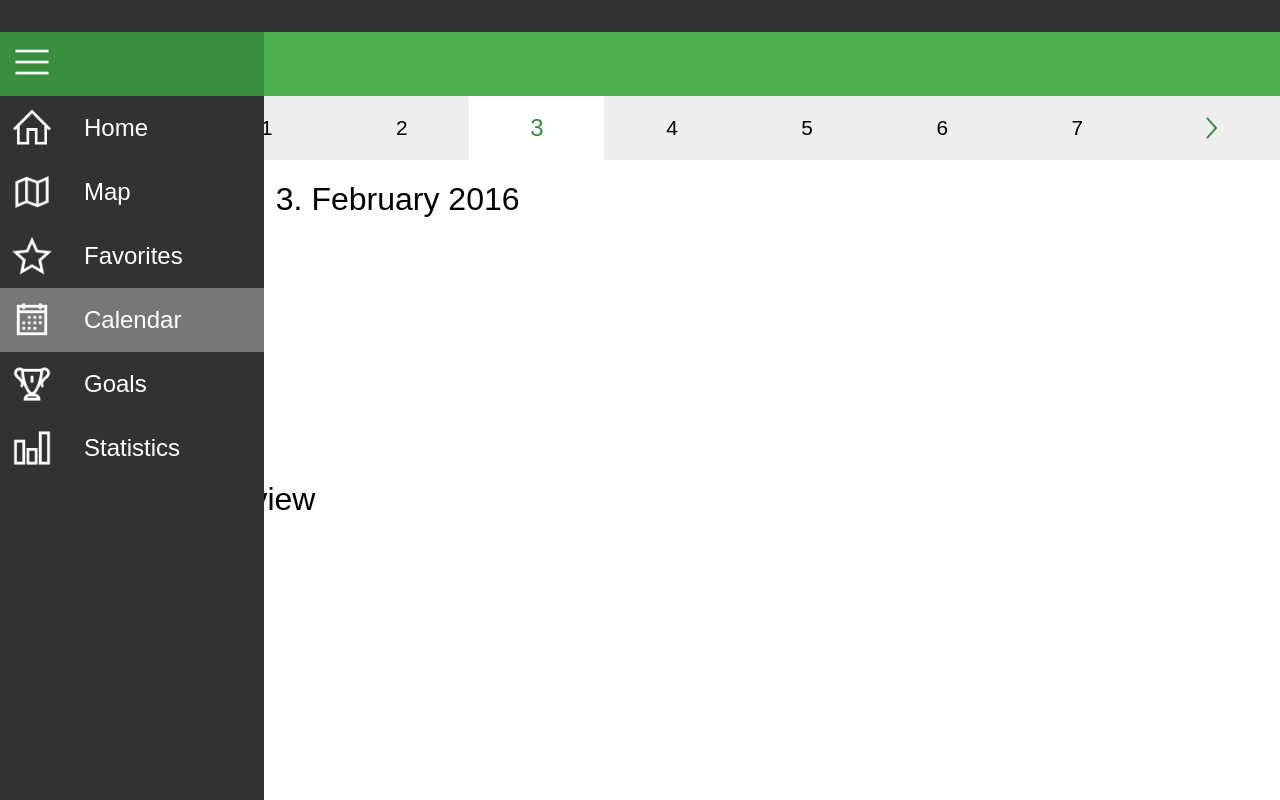
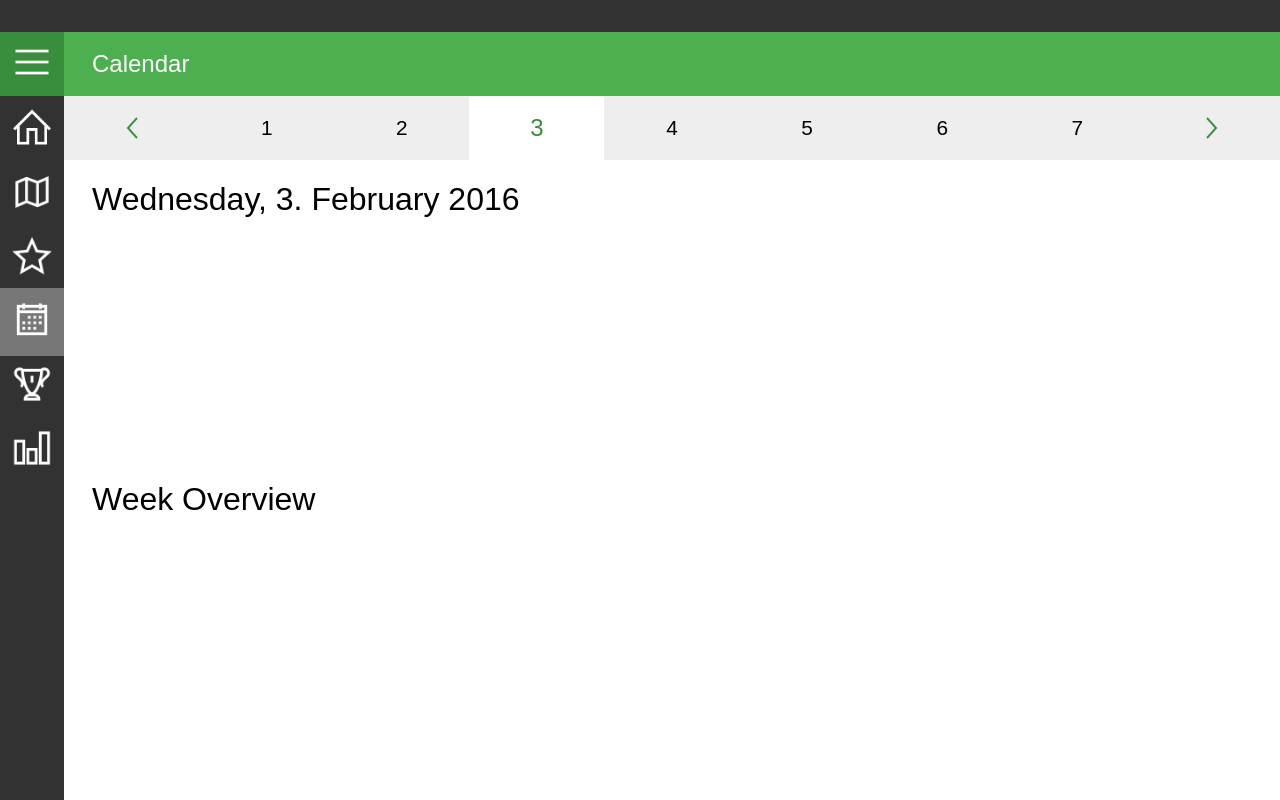
Before and after one commit to elordin/threesixty, a plain HTML site: page app/calendar.html in a window 1280 px wide. Both pictures are taken after a click on the button 32 px from the left and 62 px from the top of the page. Drawn offline with Linux system fonts and the light colour scheme.

Commit message:
Making the app layout adaptive to screen width

```diff
--- a/app/calendar.html
+++ b/app/calendar.html
@@ -77,8 +77,7 @@
     </header>
 
 
-    <main>
-
+    <nav>
         <div class="day-container">
             <div class="day-item">
                 <a id="previous-week" href="#">
@@ -134,6 +133,11 @@
                 </a>
             </div>
         </div>
+    </nav>
+
+
+
+    <main>
 
         <h1 class="date-title">Sunday, 31. March 2016</h1>
         <pre id="date-activity"></pre>
--- a/app/css/calendar.css
+++ b/app/css/calendar.css
@@ -7,7 +7,6 @@
     display: flex;
     flex-direction: row;
     justify-content: space-between;
-    margin: 0 0 0 -28px;
 }
 
 .day-item {
--- a/app/css/layout.css
+++ b/app/css/layout.css
@@ -1,12 +1,19 @@
 /* ****************** */
 /*  Top Level Layout  */
 /* ****************** */
+
+html,
+body {
+    height: 100%;
+}
 
 header {
     background: #4DAF50;
     border-top: 32px solid #323232;
     height: 64px;
-    margin: 0 0 0 64px;
+    overflow: hidden;
+    margin-left: 64px;
+    padding-left: 28px;
 }
 
 aside {
@@ -17,9 +24,21 @@ aside {
     position: absolute;
 }
 
+aside.extended {
+    position: relative;
+}
+
+nav {
+    overflow: hidden;
+    margin-left: 64px;
+}
+
 main {
-    margin: 0 0 0 92px;
+    overflow: hidden;
+    margin-left: 64px;
+    padding-left: 28px;
 }
+
 
 
 
@@ -30,7 +49,7 @@ main {
 header h1 {
     display: inline-block;
     color: white;
-    margin: 18px 28px;
+    margin: 18px 0;
     font-size: 1.5em;
     font-weight: 100;
 }
@@ -73,8 +92,6 @@ aside a.selected {
     padding: 8px 10px;
 }
 
-
-
 .nav-item {
     display: inline-block;
     width: 100%;
@@ -102,7 +119,7 @@ aside a.selected {
 }
 
 .nav-description.visible {
-    display: inline;
+    display: inline-block;
 }
 
 .nav-content-container {
@@ -126,3 +143,12 @@ main h2 {
     font-size: 0.9em;
     font-weight: 400;
 }
+
+
+/* ****************** */
+/*    Media Query     */
+/* ****************** */
+
+@media screen and (min-width: 800px) {
+
+}
--- a/app/js/dashboard.js
+++ b/app/js/dashboard.js
@@ -5,12 +5,12 @@ window.addEventListener('load', function (e) {
      var requestText = {
         "type": "visualization",
         "visualization": {
-            "type": "piechart",
+            "type": "pichart",
             "args": {
 
                 "width": 300,
                 "height": 300,
-                "ids": ["data1"],
+                "ids": ["4ec0cdbe-32b6-4b30-8be2-6f07efeecf0b"],
                 "borderRight": 0,
                 "borderTop": 10,
                 "borderLeft": 25,
@@ -20,7 +20,7 @@ window.addEventListener('load', function (e) {
             }
         },
         "processor": [],
-        "data": ["data1", "data2"]
+        "data": ["4ec0cdbe-32b6-4b30-8be2-6f07efeecf0b"]
     }
 
 
--- a/app/js/navigation.js
+++ b/app/js/navigation.js
@@ -1,23 +1,44 @@
+var mediaQuery = window.matchMedia('(min-width: 800px)');
+var $aside = $('aside');
+var $description = $('.nav-description');
+
+$(window).load(checkWindowWidth);
+
+$(window).resize(checkWindowWidth);
+
+
+function checkWindowWidth() {
+    if (mediaQuery.matches) {
+        showSideMenu();
+        $aside.addClass('extended');
+    } else {
+        hideSideMenu();
+        $aside.removeClass('extended');
+
+    }
+}
+
+
+
+function showSideMenu() {
+    $aside.width('264px');
+    $description.addClass('visible');
+}
+
+function hideSideMenu() {
+    $aside.width('64px');
+    $description.removeClass('visible');
+}
+
 $("#burger-button").click(function (event) {
     toggleNavigationWidth();
-    toggleNavigationDescription();
 });
 
 
 function toggleNavigationWidth() {
-    var $aside = $("aside")
     if ($aside.width() == 64) {
-        $aside.width("264px");
+        showSideMenu();
     } else {
-        $aside.width("64px")
+        hideSideMenu();
     }
 }
-
-function toggleNavigationDescription() {
-    var $description = $(".nav-description")
-    if ($description.hasClass("visible")) {
-        $description.removeClass("visible")
-    } else {
-        $description.addClass("visible")
-    }
-}
```
